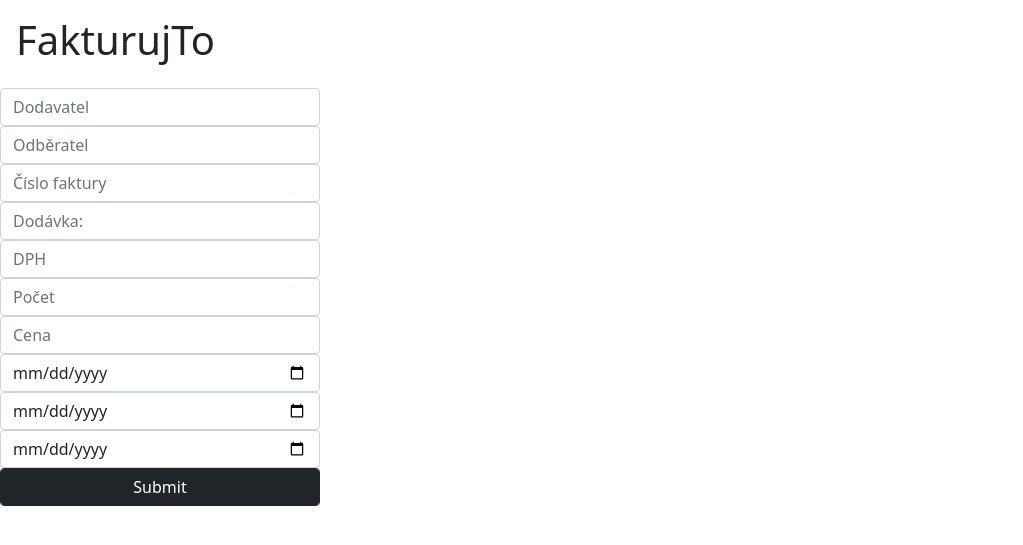
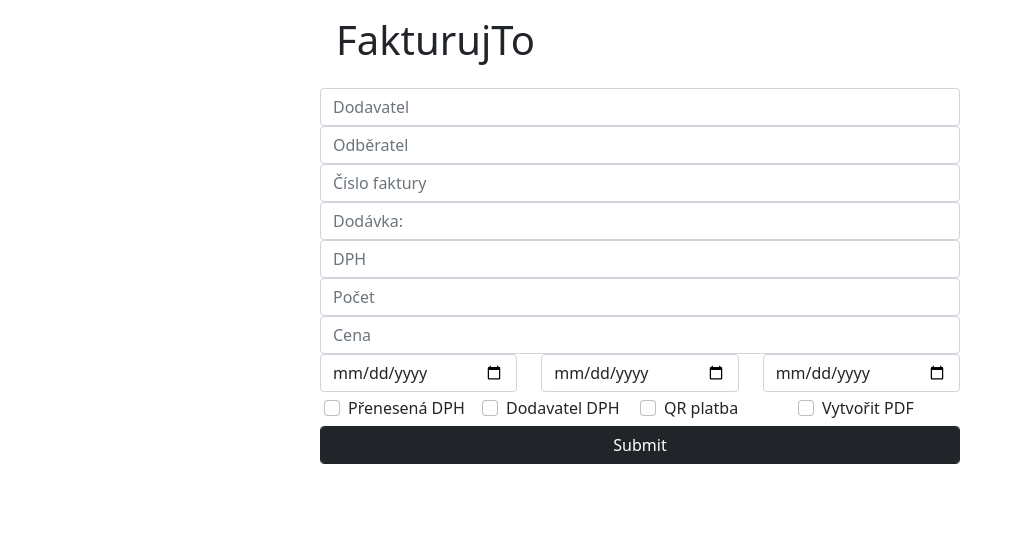
Before and after one commit to realWalter05/fakturuji, a Flask app: page / in a window 1280 px wide. Shown: the part 56-601 px from the top of the page, without its empty margins (0-1023 px from the left). Run offline with Flask 2, Linux system fonts and the light colour scheme; parts of the project's set-up code (start-up, migrations or seed data) failed here and were passed over; some libraries are stand-ins or nearby versions.

Commit message:
checkboxes

```diff
--- a/main.py
+++ b/main.py
@@ -34,10 +34,15 @@ def index():
     count = request.args.get("count")
     price = request.args.get("price")
 
+    prenesena_dph = request.args.get("prenesena_dph")
+    dodavatel_dph = request.args.get("dodavatel_dph")
+    qr_platba = request.args.get("qr_platba")
+    pdf = request.args.get("pdf")
+
     print(dodavatel, odberatel)
 
     if dodavatel:
-        excel = ExcelWriter(odberatel, dodavatel, [Item(dodavka, dph, count, price)], False, True, False, date, "", faktura_numbering, s)
+        excel = ExcelWriter(odberatel, dodavatel, [Item(dodavka, dph, count, price)], prenesena_dph, dodavatel_dph, qr_platba, date, "", faktura_numbering, s, pdf)
         output = make_response(excel.invoice)
         output.headers["Content-Disposition"] = "attachment; filename=sheet.xlsx"
         output.headers["Content-type"] = "application/vnd.openxmlformats-officedocument.spreadsheetml.sheet"
--- a/templates/index.html
+++ b/templates/index.html
@@ -29,7 +29,8 @@
         </nav>
 	</header>
  	<main>
- 		<form method="GET" class="keyboard_form w-25">
+ 		<div class="w-50 m-auto">
+			<form method="GET" class="keyboard_form">
 				<h1 class="p-3">FakturujTo</h1>
 				<div>
 				  <input type="text" class="form-control" name="dodavatel" placeholder="Dodavatel"/>
@@ -42,10 +43,42 @@
 				  <input type="number" class="form-control" name="count" placeholder="Počet"/>
 				  <input type="number" class="form-control" name="price" placeholder="Cena"/>
 				</div>
-			<div>
+				<div class="row">
+					<div class="col">
 						<input type="date" class="form-control" name="vystaveni_date" placeholder="Datum vystavení"/>
+					</div>
+					<div class="col">
 						 <input type="date" class="form-control" name="zdanpl_date" placeholder="Datum zdanitelného plnění"/>
+					</div>
+					<div class="col">
 						<input type="date" class="form-control" name="splatnost_date" placeholder="Datum splatnost"/>
+					</div>
+				</div>
+				<div class="row m-1">
+					<div class="form-check col">
+					  <input class="form-check-input" type="checkbox" name="prenesena_dph" value="" id="prenesena_dph">
+					  <label class="form-check-label" for="prenesena_dph">
+					    Přenesená DPH
+					  </label>
+					</div>
+					<div class="form-check col">
+					  <input class="form-check-input" type="checkbox" name="dodavatel_dph" value="" id="dodavatel_dph">
+					  <label class="form-check-label" for="dodavatel_dph">
+					    Dodavatel DPH
+					  </label>
+					</div>
+					<div class="form-check col">
+					  <input class="form-check-input" type="checkbox" name="qr_platba" value="" id="qr_platba">
+					  <label class="form-check-label" for="qr_platba">
+					    QR platba
+					  </label>
+					</div>
+					<div class="form-check col">
+					  <input class="form-check-input" type="checkbox" name="pdf" value="" id="pdf">
+					  <label class="form-check-label" for="pdf">
+					    Vytvořit PDF
+					  </label>
+					</div>
 				</div>
 				<button id="submit_btn" class="btn-dark btn form-control">Submit
 			    </button>
@@ -53,6 +86,7 @@
 			{% if status %}
 			{{ status }}
 			{% endif %}
+		</div>
   	</main>
 	<footer>
 	</footer>
```
Also changed, not shown: excel_writer.py (+16 -15 lines). Lines whose indentation alone changed are shown as unchanged.
